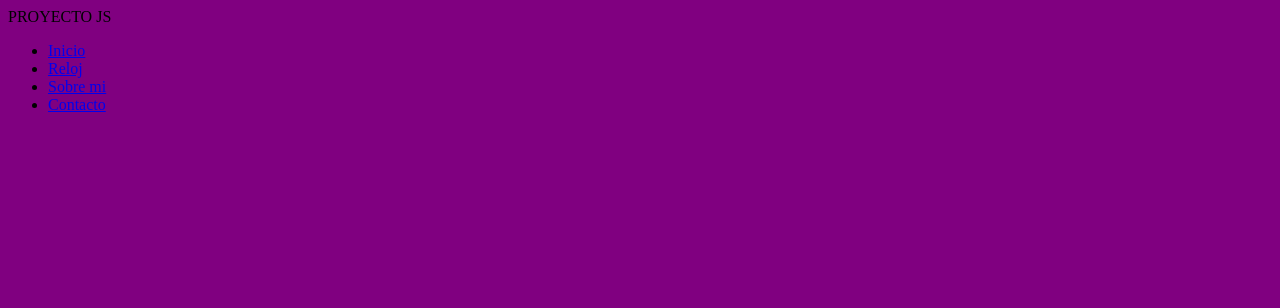
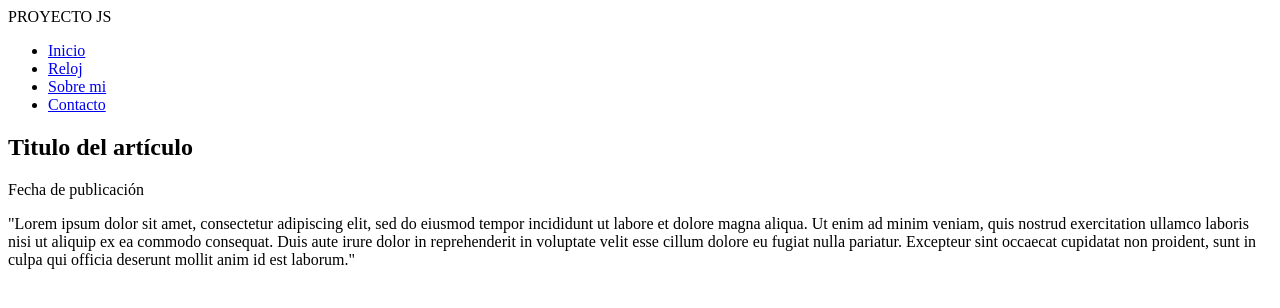
Before and after one commit to Ornella-Gigante/WebDev-Foundations-My-First-JavaScript-jQuery-Journey, a plain HTML site: page proyecto-js/archivo.html in a window 1280 px wide. Drawn offline with Linux system fonts and the light colour scheme.

Commit message:
sidebar html

```diff
--- a/proyecto-js/archivo.html
+++ b/proyecto-js/archivo.html
@@ -23,6 +23,23 @@
                 </ul>
             </navbar>
         </header>
+        <!--SLIDER-->
+        <div id="slider">
+            <section id="content">
+                <div id="post">
+                    <article class= "post">
+                        <h2>Titulo del artículo</h2>
+                        <span>Fecha de publicación</span>
+                        <p>
+                            "Lorem ipsum dolor sit amet, consectetur adipiscing elit, sed do eiusmod tempor incididunt ut labore et dolore magna aliqua. Ut enim ad minim veniam, quis nostrud exercitation ullamco laboris nisi ut aliquip ex ea commodo consequat. Duis aute irure dolor in reprehenderit in voluptate velit esse cillum dolore eu fugiat nulla pariatur. Excepteur sint occaecat cupidatat non proident, sunt in culpa qui officia deserunt mollit anim id est laborum."
+                        </p>
+                    </article>
+                </div>
+                <sidebard id="sidebar">
+
+                </sidebard>
+            </section>
+        </div>
     </section>
 </body>
 </html>
--- a/proyecto-js/css/styles.css
+++ b/proyecto-js/css/styles.css
@@ -1,3 +1,3 @@
 body{
-    background: purple;
+    background: white;
 }
```
